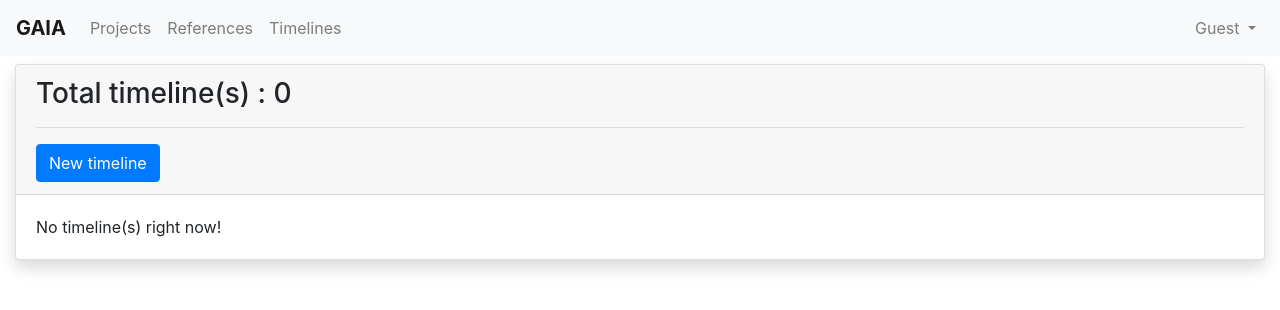
After one commit to mohit4/Gaia, a Django app: page /timeline/all/ in a window 1280 px wide. The commit adds this page. Shown: the top 310 px of the page. Run offline with Django 3.2, Linux system fonts and the light colour scheme; data that the repository does not hold is empty; some libraries are stand-ins or nearby versions.

Commit message:
Added Timeline CRUD Views

```diff
--- a/app/gaia/gaia/urls.py
+++ b/app/gaia/gaia/urls.py
@@ -19,4 +19,5 @@ from django.urls import path, include
 urlpatterns = [
     path('admin/', admin.site.urls),
     path('', include('project.urls')),
+    path('', include('timeline.urls')),
 ]
--- a/app/gaia/templates/navbar.html
+++ b/app/gaia/templates/navbar.html
@@ -11,6 +11,9 @@
             </li>
             <li class="nav-item">
                 <a class="nav-link" href="{% url 'project:reference-list' %}">References</a>
+            </li>
+            <li class="nav-item">
+                <a class="nav-link" href="{% url 'timeline:timeline-list' %}">Timelines</a>
             </li>
         </ul>
         <ul class="navbar-nav ml-auto">
--- /dev/null
+++ b/app/gaia/templates/timeline/timeline_list.html
@@ -0,0 +1,30 @@
+{% extends 'base.html' %}
+
+{% block content %}
+
+<div class="container-fluid my-2">
+    <div class="row">
+        <div class="col-12">
+
+<div class="card shadow mb-5 bg-white rounded">
+  <div class="card-header">
+    <h3>Total timeline(s) : {{ timelines.count }}</h3>
+    <hr>
+    <a href="{% url 'timeline:timeline-create' %}" class="btn btn-primary">New timeline</a>
+  </div>
+  <div class="card-body">
+    <div class="list-group">
+      {% for timeline in timelines %}
+        <a href="{% url 'timeline:timeline-detail' pk=timeline.pk %}" class="list-group-item list-group-item-action">{{ timeline.era }}</a>
+      {% empty %}
+        No timeline(s) right now!
+      {% endfor %}
+    </div>
+  </div>
+</div>
+
+        </div>
+    </div>
+</div>
+
+{% endblock content %}
--- a/app/gaia/timeline/models.py
+++ b/app/gaia/timeline/models.py
@@ -1,4 +1,5 @@
 from django.db import models
+from django.urls import reverse
 
 from base.models import BaseModel
 from project.models import Project
@@ -19,3 +20,6 @@ class Timeline(BaseModel):
 
     def __str__(self):
         return f"{self.era} : {self.start_period} - {self.end_period} {self.label}"
+
+    def get_absolute_url(self):
+        return reverse("timeline:timeline-detail", kwargs={"pk": self.pk})
--- /dev/null
+++ b/app/gaia/timeline/urls.py
@@ -0,0 +1,13 @@
+from django.urls import path
+
+from .views import TimelineListView, TimelineUpdateView, TimelineCreateView, TimelineDeleteView, TimelineDetailView
+
+app_name = 'timeline'
+
+urlpatterns = [
+    path('timeline/all/', TimelineListView.as_view(), name='timeline-list'),
+    path('timeline/<int:pk>', TimelineDetailView.as_view(), name='timeline-detail'),
+    path('timeline/create/', TimelineCreateView.as_view(), name='timeline-create'),
+    path('timeline/<int:pk>/update/', TimelineUpdateView.as_view(), name='timeline-update'),
+    path('timeline/<int:pk>/delete/', TimelineDeleteView.as_view(), name='timeline-delete'),
+]
--- a/app/gaia/timeline/views.py
+++ b/app/gaia/timeline/views.py
@@ -1,3 +1,56 @@
 from django.shortcuts import render
+from django.views.generic.base import TemplateView
+from django.views.generic.edit import CreateView, UpdateView, DeleteView
+from django.views.generic.detail import DetailView
+from django.views.generic.list import ListView
+from django.contrib.messages.views import SuccessMessageMixin
+from django.urls import reverse_lazy
 
-# Create your views here.
+from .models import Timeline
+
+
+class TimelineListView(ListView):
+    """
+    Listing all the timeline
+    """
+    template_name = 'timeline/timeline_list.html'
+    model = Timeline
+    context_object_name = 'timelines'
+
+
+class TimelineDetailView(DetailView):
+    """
+    Details of a timeline
+    """
+    template_name = 'timeline/timeline_detail.html'
+    model = Timeline
+    context_object_name = 'timeline'
+
+
+class TimelineCreateView(SuccessMessageMixin, CreateView):
+    """
+    Creating a new timeline
+    """
+    template_name = 'timeline/timeline_create.html'
+    model = Timeline
+    fields = ('era', 'start_period', 'end_period', 'label', 'project')
+    success_message = 'New timeline created!'
+
+
+class TimelineUpdateView(SuccessMessageMixin, UpdateView):
+    """
+    Updating a new timeline
+    """
+    template_name = 'timeline/timeline_update.html'
+    model = Timeline
+    fields = ('start_period', 'end_period', 'label',)
+    success_message = 'Timeline updated!'
+
+
+class TimelineDeleteView(DeleteView):
+    """
+    Deleting an existing timeline
+    """
+    template_name = 'timeline/timeline_detail.html'
+    model = Timeline
+    success_url = reverse_lazy('timeline:timeline-list')
```
Also changed, not shown: app/gaia/templates/timeline/timeline_create.html (added, +26 -0 lines), app/gaia/templates/timeline/timeline_detail.html (added, +55 -0 lines), app/gaia/templates/timeline/timeline_update.html (added, +26 -0 lines).
